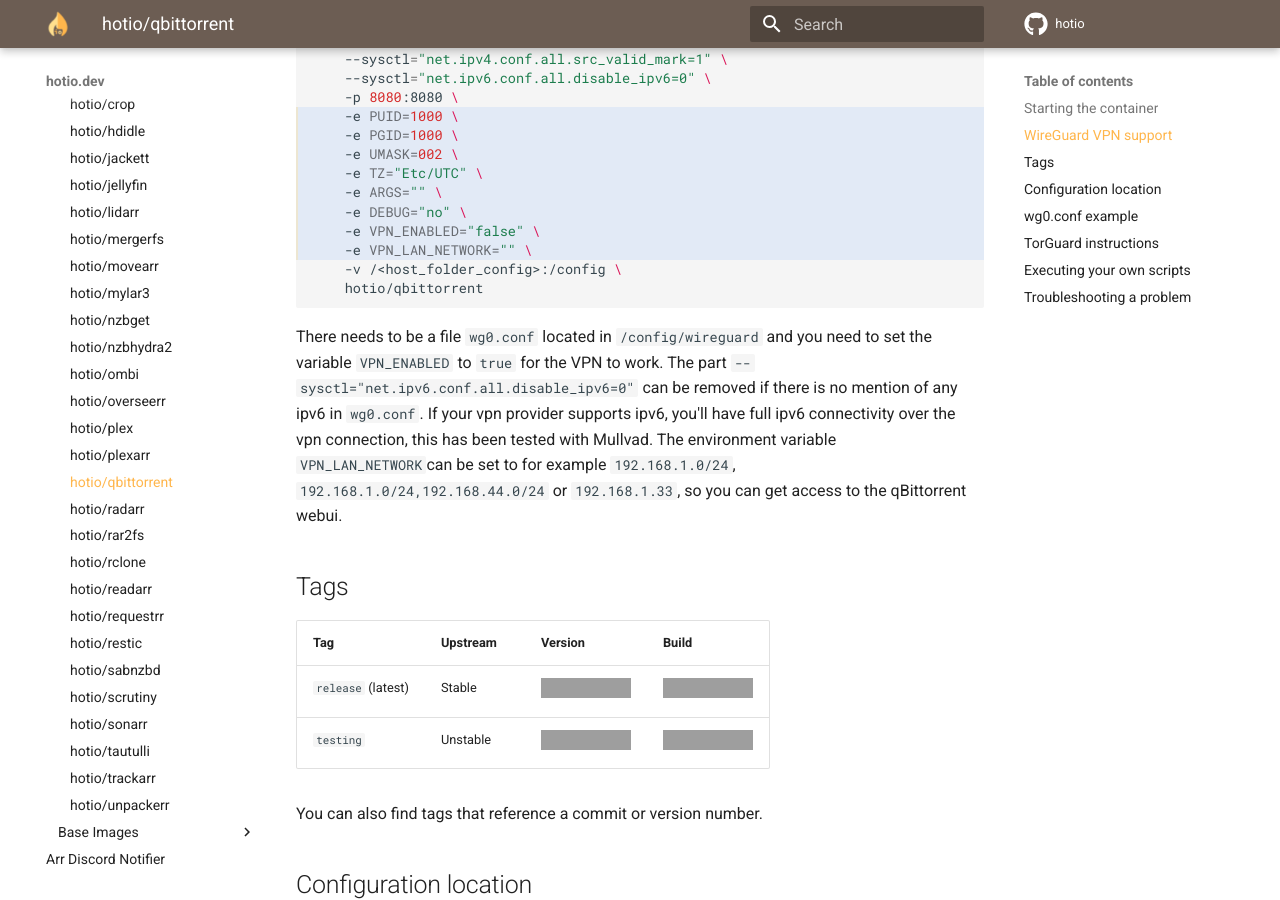
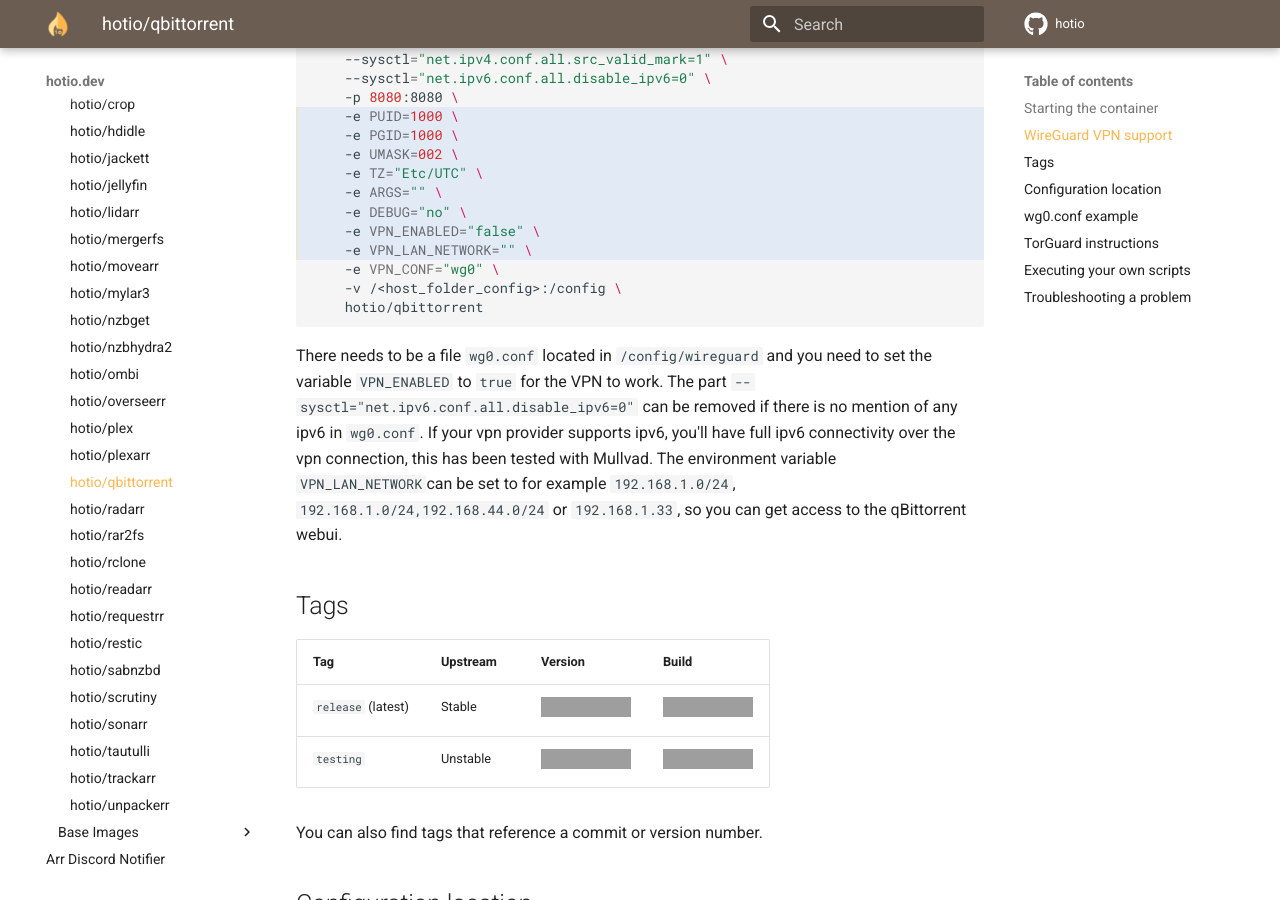
Before and after one commit to hotio/website, an MkDocs documentation site: the page built from docs/containers/qbittorrent.md, in a window 1280 px wide and 900 px high, scrolled down 1192 px. Built offline with MkDocs 1.6.1 and Material for MkDocs 9.7.7, drawn with Linux system fonts in a browser that asks for light colours; grey boxes are pictures that could not be loaded.

Commit message:
add VPN_CONF

````diff
--- a/docs/containers/qbittorrent.md
+++ b/docs/containers/qbittorrent.md
@@ -55,6 +55,7 @@
     -e DEBUG="no" \
     -e VPN_ENABLED="false" \
     -e VPN_LAN_NETWORK="" \
+    -e VPN_CONF="wg0" \
     -v /<host_folder_config>:/config \
     hotio/qbittorrent
 ```
````
